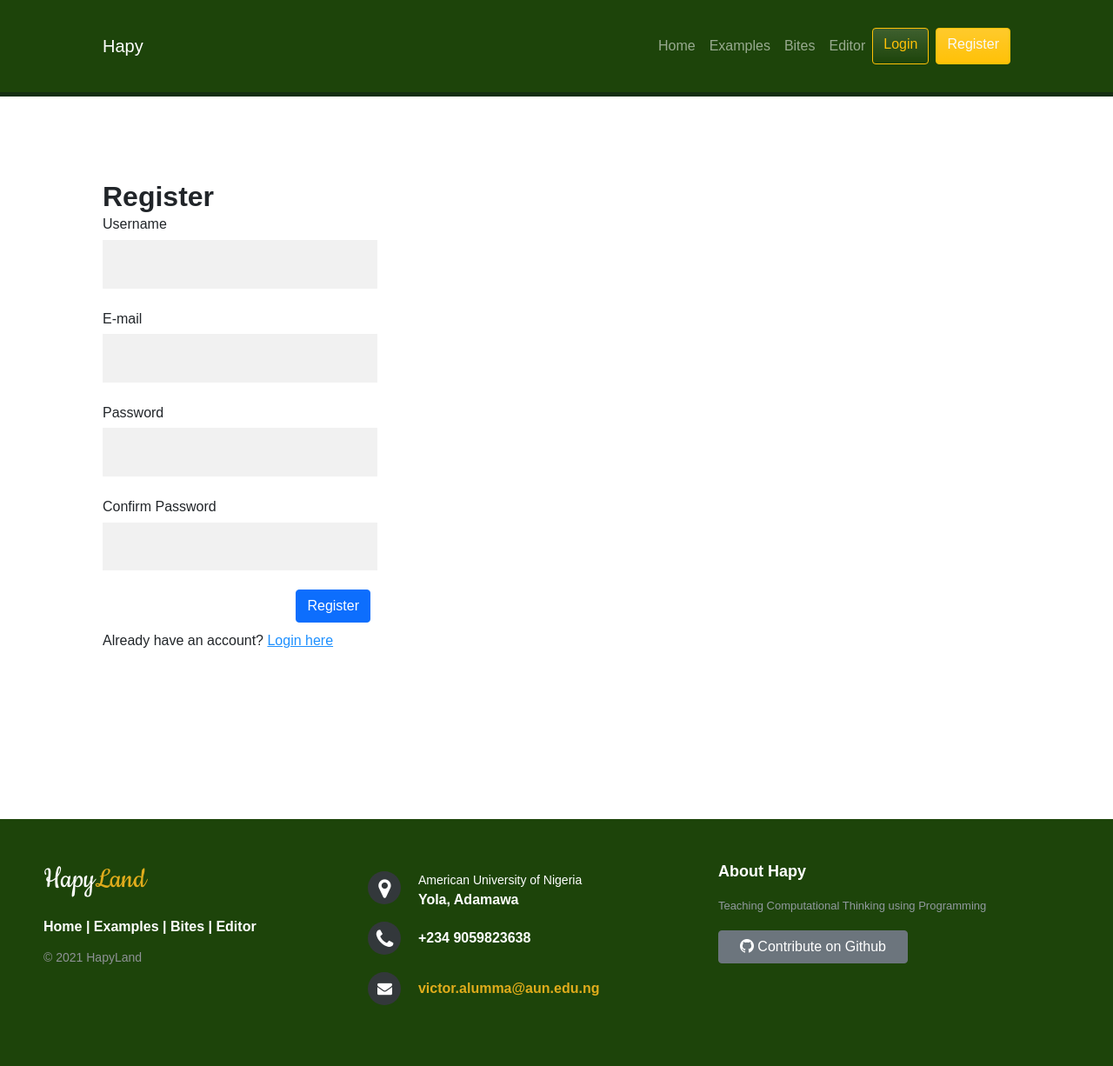
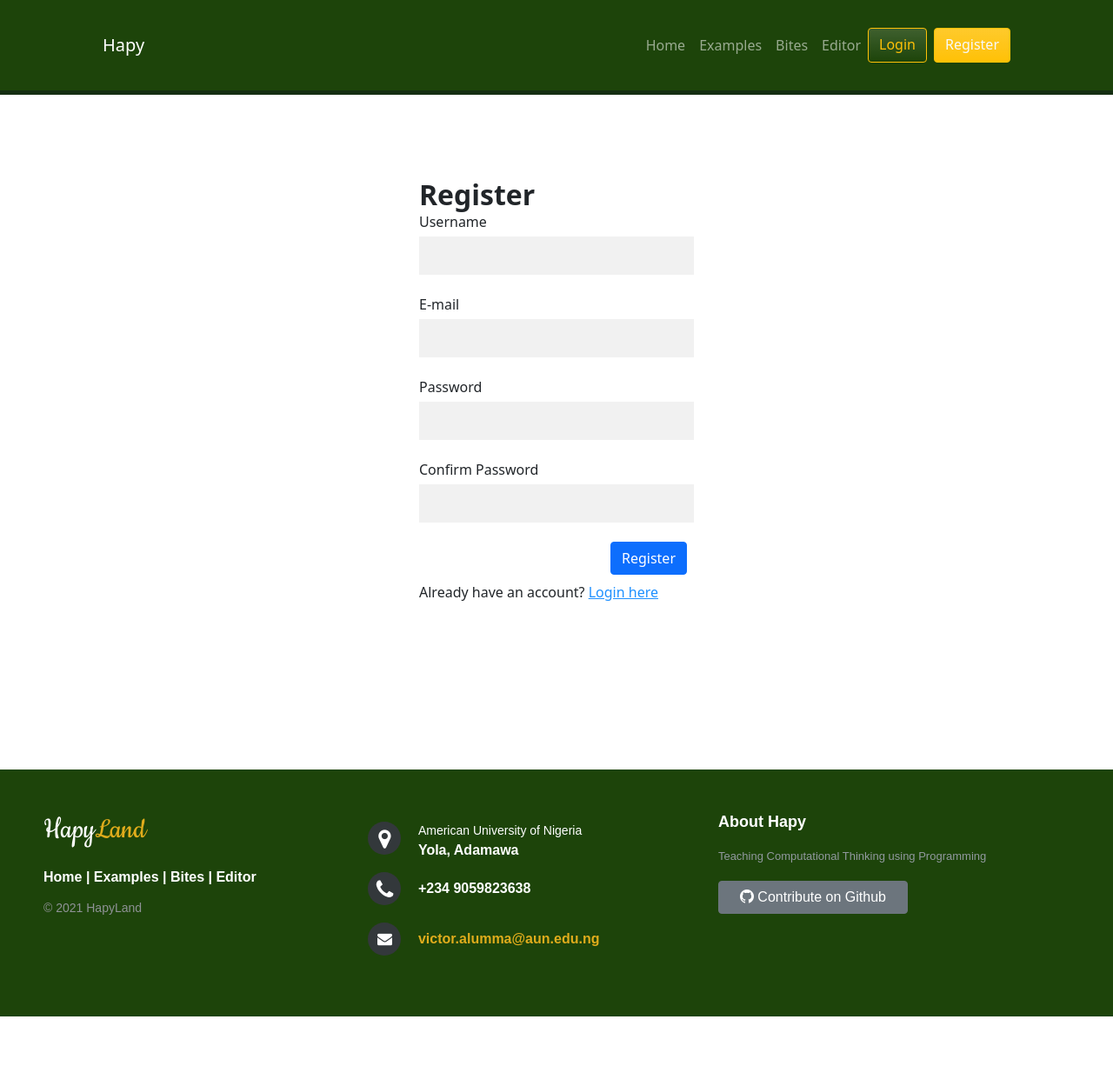
Before and after one commit to hapy-lang/hapy-api, a FastAPI app: template hapy-land/frontend/templates/register.html in a window 1280 px wide. Shown: the whole page at 87% size. After the commit the page ends 1169 px from the top, so only its background shows below. Run offline with FastAPI, Linux system fonts and the light colour scheme; the template is opened without the code that fills it, so the values that code supplies are empty; parts of the project's set-up code (start-up, migrations or seed data) failed here and were passed over; some libraries are stand-ins or nearby versions.

Commit message:
Footer edits (#29)
* mobile-footer

* footer-update

* footer-bg

* restructured VC's architecture

* centered the login/ register forms

Co-authored-by: alummav <victoralumma@gmail.com>

```diff
--- a/hapy-land/frontend/static/css/footer-style.css
+++ b/hapy-land/frontend/static/css/footer-style.css
@@ -1,38 +1,3 @@
-@import url("http://fonts.googleapis.com/css?family=Open+Sans:400,700");
-* {
-    padding: 0;
-    margin: 0;
-}
-
-html {
-    background-color: #eaf0f2;
-}
-
-body {
-    font: 16px/1.6 Arial, sans-serif;
-}
-
-header {
-    text-align: center;
-    padding-top: 100px;
-    margin-bottom: 190px;
-}
-
-header h1 {
-    font: normal 32px/1.5 "Open Sans", sans-serif;
-    color: #3f71ae;
-    padding-bottom: 16px;
-}
-
-header h2 {
-    color: #f05283;
-}
-
-header span {
-    color: #3f71ea;
-}
-
-
 /* The footer is fixed to the bottom of the page */
 
 footer {
--- a/hapy-land/frontend/templates/register.html
+++ b/hapy-land/frontend/templates/register.html
@@ -1,5 +1,4 @@
-{% extends "layouts/base.html" %} {% block title %} Register {% endblock %} {%
-block head %} {{super() }}
+{% extends "layouts/base.html" %} {% block title %} Register {% endblock %} {% block head %} {{super() }}
 
 <style>
     /* Full-width input fields */
@@ -7,7 +6,7 @@ block head %} {{super() }}
     input[type="text"],
     input[type="password"] {
         width: 100%;
-    padding: 15px;
+        padding: 10px;
         margin: 5px 0 22px 0;
         display: inline-block;
         border: none;
@@ -60,7 +59,7 @@ block head %} {{super() }}
 <section class="py-5" id="features" style="border-top: solid #152e12 5px">
     <div class="container px-5 my-5">
         <div class="row gx-5">
-      <div class="col-lg-4 mb-5 mb-lg-0">
+            <div class="col-lg-4 mb-5 mb-lg-0 mx-auto">
                 <h2 class="fw-bolder mb-0">Register</h2>
                 <form action="api/users/register?form=true" method="POST">
                     <label for="username">Username</label>
@@ -84,12 +83,7 @@ block head %} {{super() }}
                     <br />
 
                     <div class="d-grid gap-2 d-md-flex justify-content-md-end">
-            <input
-              type="submit"
-              value="Register"
-              class="btn btn-primary me-md-2"
-              type="button"
-            />
+                        <input type="submit" value="Register" class="btn btn-primary me-md-2" type="button" />
                     </div>
                 </form>
 
```
Also changed, not shown: hapy-land/frontend/templates/login.html (+3 -6 lines). Lines whose indentation alone changed are shown as unchanged.
